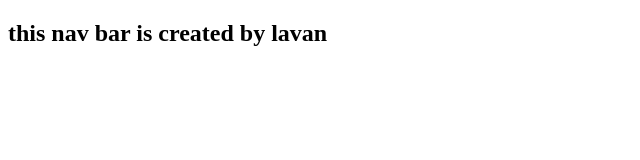
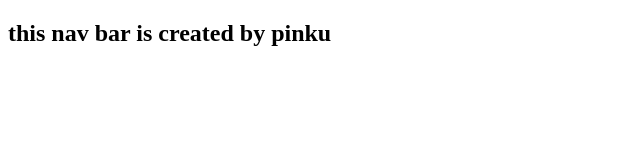
Before and after one commit to MernNasa/gitpractice, a plain HTML site: page index.html in a window 1280 px wide. Shown: the full height of the page, 0-640 px from the left. Drawn offline with Linux system fonts and the light colour scheme.

Commit message:
pinku changed the code

```diff
--- a/index.html
+++ b/index.html
@@ -7,7 +7,7 @@
 </head>
 <body>
     <nav>
-        <h1>this nav bar is created by lavan</h1>
+        <h1>this nav bar is created by pinku</h1>
     </nav>
 </body>
 </html>
```
